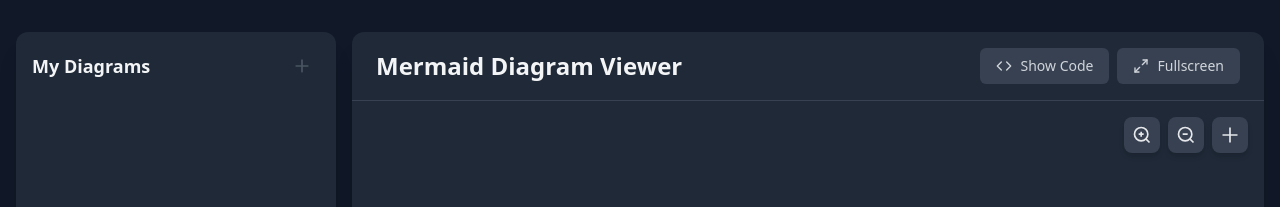
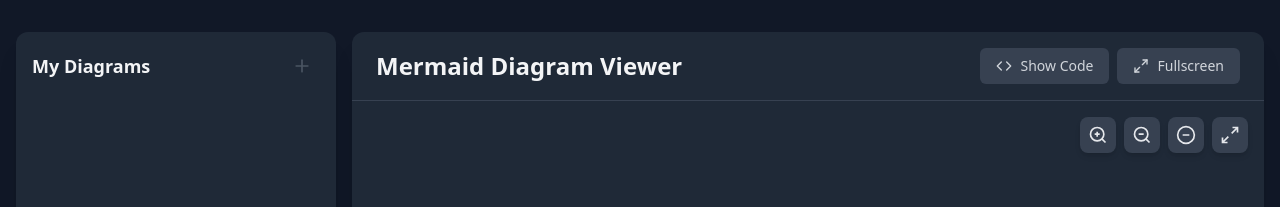
Before and after one commit to mamertofabian/mermaid-diagram-editor, a React (Vite) app: page / in a window 1280 px wide. Shown: the top 207 px of the page. Built offline with nearby package versions, Linux system fonts and the light colour scheme.

Commit message:
refactor: Update reset zoom icon and integrate fullscreen toggle with zoom controls

```diff
--- a/src/components/DiagramPreview.tsx
+++ b/src/components/DiagramPreview.tsx
@@ -155,24 +155,32 @@ export default function DiagramPreview({ code, isFullScreen, onFullScreenChange
           title="Reset Zoom"
         >
           <svg xmlns="http://www.w3.org/2000/svg" width="20" height="20" viewBox="0 0 24 24" fill="none" stroke="currentColor" strokeWidth="2">
-            <path d="M3 12h18"/>
-            <path d="M12 3v18"/>
+            <circle cx="12" cy="12" r="10"/>
+            <path d="M8 12h8"/>
           </svg>
         </button>
-      </div>
-
-      {/* Full Screen Exit Button */}
-      {isFullScreen && (
+        {isFullScreen ? (
           <button
             onClick={() => onFullScreenChange?.(false)}
-          className="absolute top-4 left-4 z-10 bg-gray-700 hover:bg-gray-600 text-gray-200 rounded-lg p-2 shadow-md"
+            className="bg-gray-700 hover:bg-gray-600 text-gray-200 rounded-lg p-2 shadow-md"
             title="Exit Full Screen"
           >
             <svg xmlns="http://www.w3.org/2000/svg" width="20" height="20" viewBox="0 0 24 24" fill="none" stroke="currentColor" strokeWidth="2">
               <path d="M8 3v3a2 2 0 0 1-2 2H3m18 0h-3a2 2 0 0 1-2-2V3m0 18v-3a2 2 0 0 1 2-2h3M3 16h3a2 2 0 0 1 2 2v3"/>
             </svg>
           </button>
+        ) : (
+          <button
+            onClick={() => onFullScreenChange?.(true)}
+            className="bg-gray-700 hover:bg-gray-600 text-gray-200 rounded-lg p-2 shadow-md"
+            title="Full Screen"
+          >
+            <svg xmlns="http://www.w3.org/2000/svg" width="20" height="20" viewBox="0 0 24 24" fill="none" stroke="currentColor" strokeWidth="2">
+              <path d="M15 3h6v6M9 21H3v-6M21 3l-7 7M3 21l7-7"/>
+            </svg>
+          </button>
         )}
+      </div>
 
       {/* Diagram container */}
       <div
```
Lines whose indentation alone changed are shown as unchanged.
